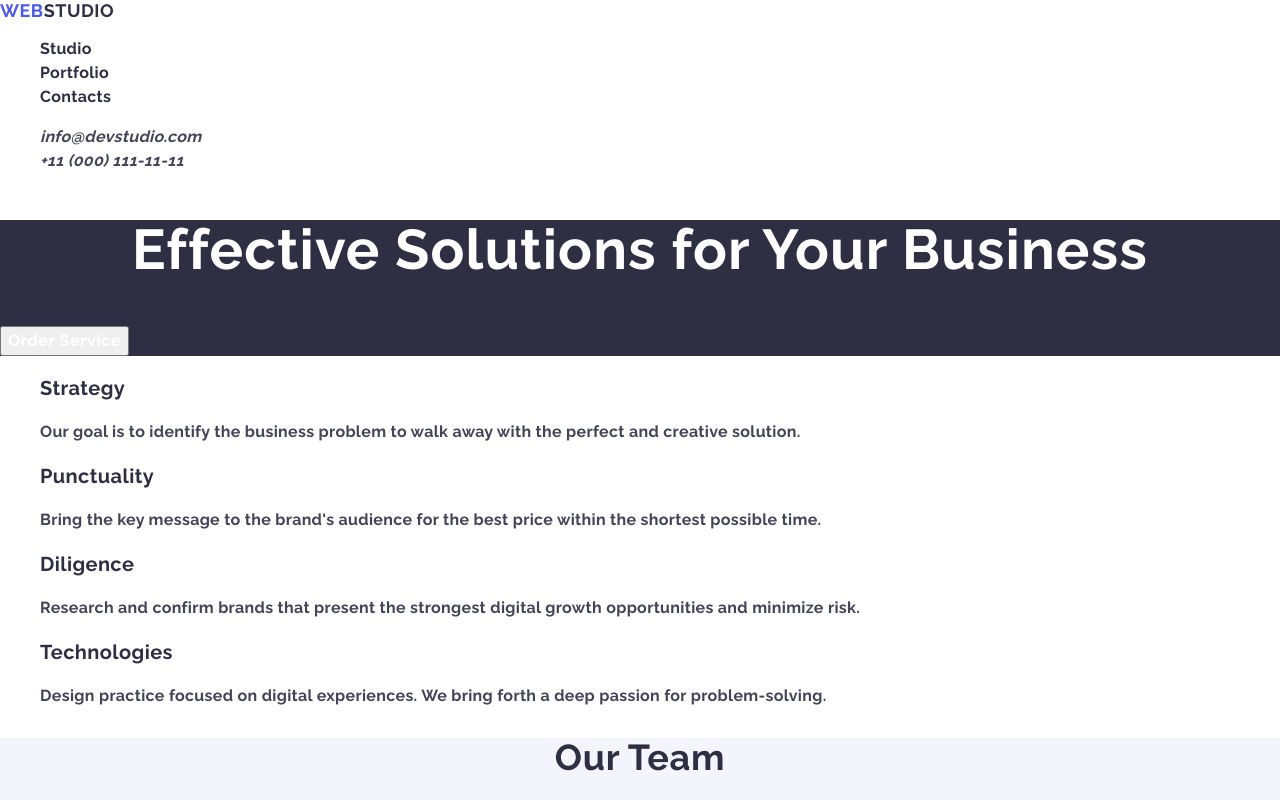
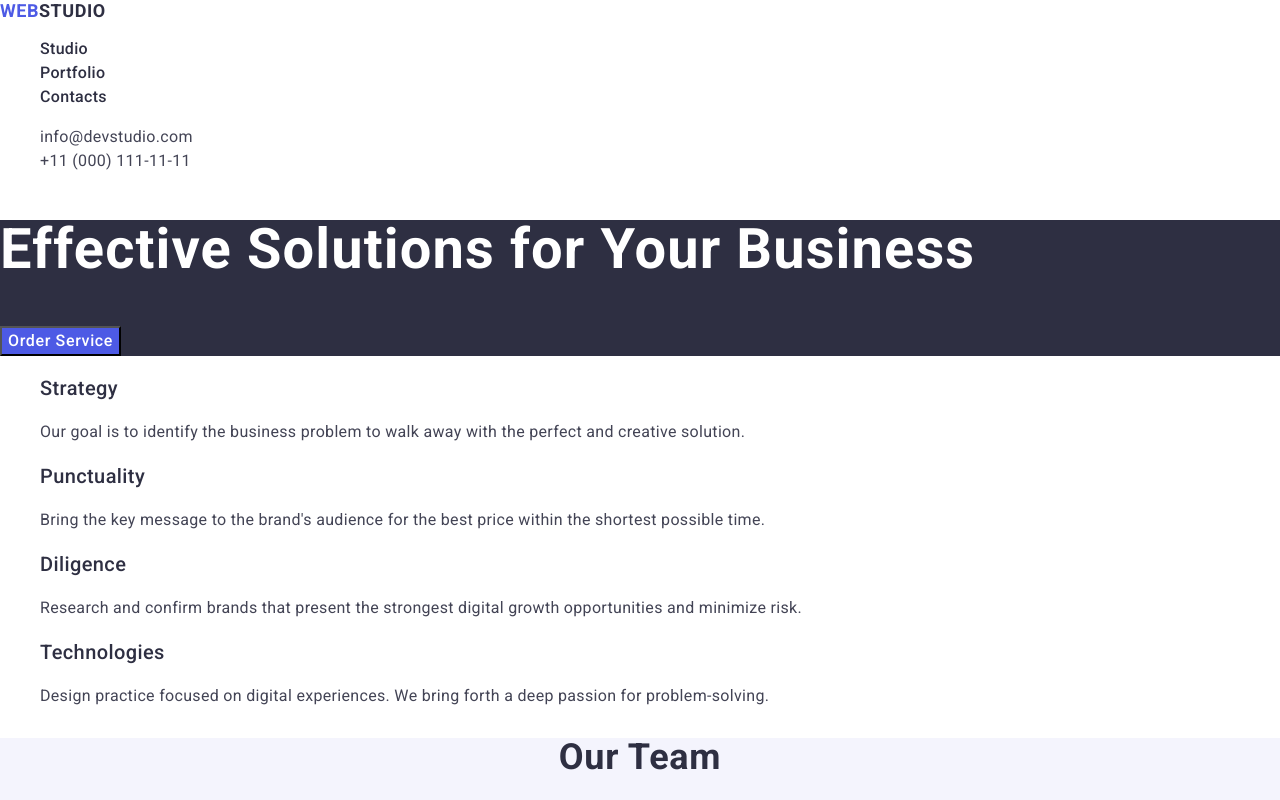
Before and after one commit to Iv-Hl/goit-markup-hw-02, a plain HTML site: page index.html in a window 1280 px wide. Shown: the top 800 px of the page. Drawn offline with nearby package versions, Linux system fonts and the light colour scheme.

Commit message:
finish mod-2.4

```diff
--- a/css/style.css
+++ b/css/style.css
@@ -1,6 +1,7 @@
 body {
-    font-family: "Roboto", sans-serif;
-    font-family: "Raleway", sans-serif;
+    font-family: "Roboto", "Raleway", sans-serif;
+    background-color: #FFFFFF;
+    color: #434455;
 }
 
 ul {
@@ -74,6 +75,7 @@ a {
 }
 
 .header-address {
+    font-style: normal;
 }
 
 .header-contact-list {
@@ -89,7 +91,8 @@ a {
     color: #434455;
 }
 
-.header-contact-link:hover {
+.header-contact-link:hover,
+.header-contact-link:focus {
     font-size: 16px;
     line-height: 1.5;
     letter-spacing: 0.02em;
@@ -111,11 +114,13 @@ a {
     font-size: 56px;
     line-height: 107%;
     letter-spacing: 0.02em;
-    text-align: center;
+/*text-align: center;*/
     color: #fff;
 }
 
 .hero-order-button {
+    font-family: "Roboto", sans-serif;
+    background-color: #4D5AE5;
     cursor: pointer;
     font-weight: 500;
     font-size: 16px;
@@ -199,7 +204,7 @@ a {
     font-size: 20px;
     line-height: 1.2;
     letter-spacing: 0.02em;
-    text-align: center;
+    /*text-align: center;*/
     color: #2e2f42;
 }
 
@@ -207,7 +212,7 @@ a {
     font-size: 16px;
     line-height: 1.5;
     letter-spacing: 0.02em;
-    text-align: center;
+    /*text-align: center;*/
     color: #434455;
 }
 
@@ -224,7 +229,7 @@ a {
     line-height: 1.11;
     letter-spacing: 0.02em;
     text-transform: capitalize;
-    text-align: center;
+    /*text-align: center;*/
     color: #2e2f42;
 }
 
@@ -265,7 +270,7 @@ a {
 .footer-logo {
     font-weight: 700;
     font-size: 18px;
-    line-height: 1.16667;
+    line-height: 1.17;
     letter-spacing: 0.03em;
     text-transform: uppercase;
     color: #4d5ae5;
@@ -274,7 +279,7 @@ a {
 .footer-logo-span {
     font-weight: 700;
     font-size: 18px;
-    line-height: 1.16667;
+    line-height: 1.17;
     letter-spacing: 0.03em;
     text-transform: uppercase;
     color: #f4f4fd;
--- a/index.html
+++ b/index.html
@@ -20,13 +20,13 @@
 
             <ul class="header-menu-list">
                 <li class="header-menu-item">
-                    <a class="header-menu-link" href="#">Studio</a>
+                    <a class="header-menu-link" href="./index.html">Studio</a>
                 </li>
                 <li class="header-menu-item">
-                    <a class="header-menu-link" href="#">Portfolio</a>
+                    <a class="header-menu-link" href="./index.html">Portfolio</a>
                 </li>
                 <li class="header-menu-item">
-                    <a class="header-menu-link" href="#">Contacts</a>
+                    <a class="header-menu-link" href="./index.html">Contacts</a>
                 </li>
             </ul>
         </nav>
```
